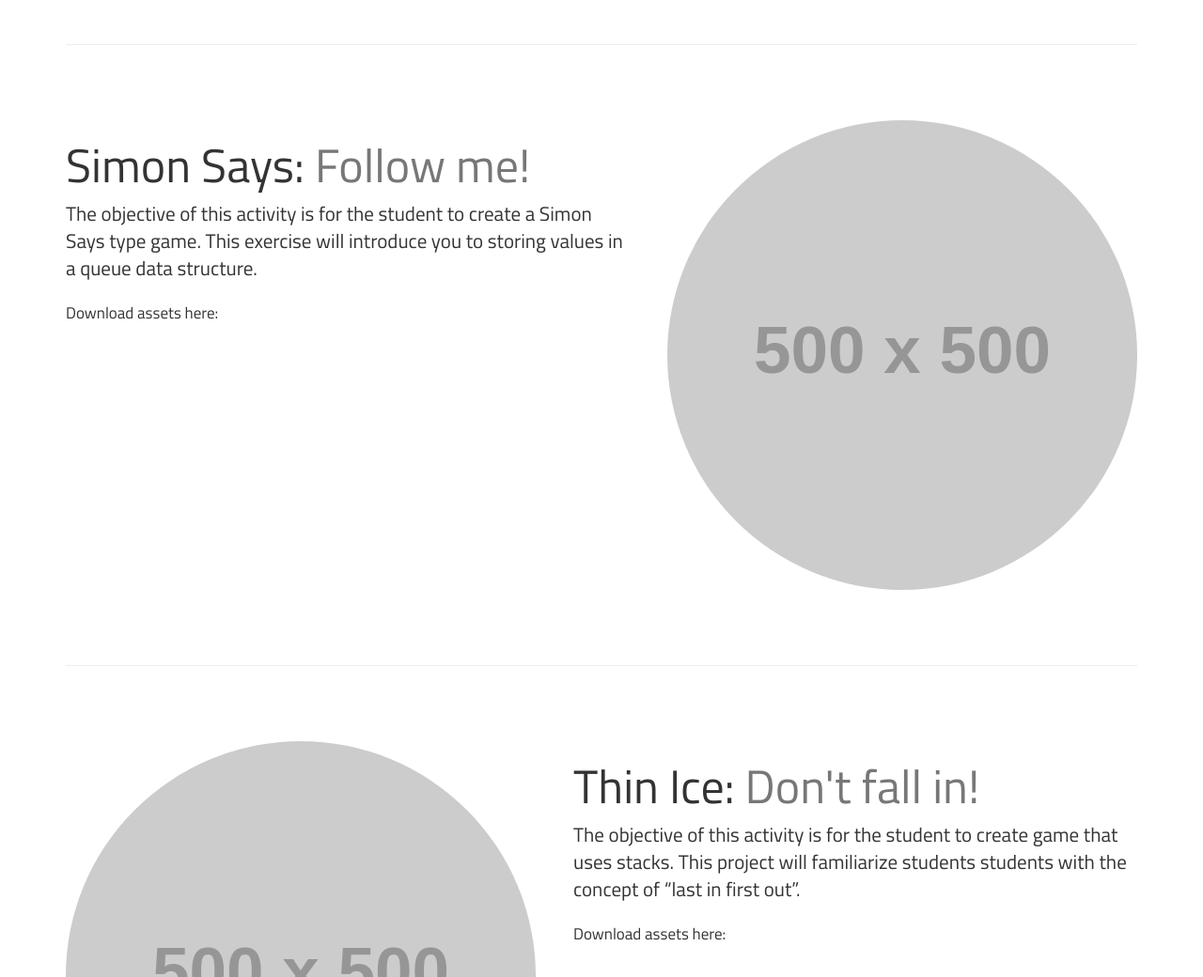
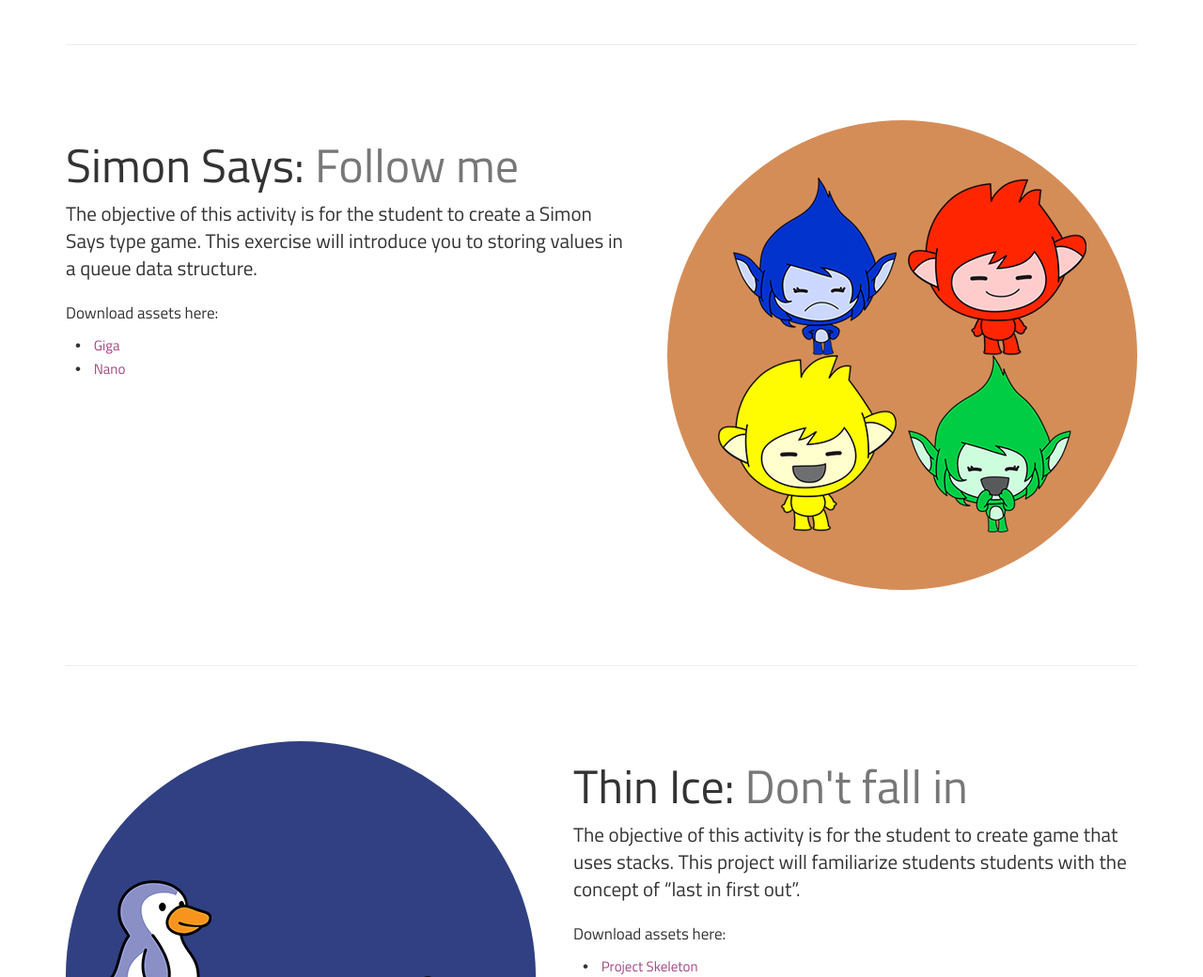
Before and after one commit to daviscodecamp/scratch2, a plain HTML site: page index.html in a window 1280 px wide. Shown: the part 1760-2800 px from the top of the page at 94% size. Drawn offline with Linux system fonts and the light colour scheme; placeholder pictures from the web are drawn by us.

Commit message:
added pictures and project assets

```diff
--- a/css/one-page-wonder.css
+++ b/css/one-page-wonder.css
@@ -30,6 +30,16 @@ body {
 
 p {
     font-size: 17px;
+}
+
+.bulletpt {
+    padding: 0 10px;
+    font-family: Arial, sans-serif;
+}
+
+.asset-link {
+    font-size: 15px;
+    color: #A44584;
 }
 
 .headline {
--- a/index.html
+++ b/index.html
@@ -9,7 +9,7 @@
     <meta name="description" content="">
     <meta name="author" content="">
 
-    <title>Davis Code Camps - Intermediate Scratch</title>
+    <title>Davis Code Camp - Intermediate Scratch</title>
 
     <!-- Bootstrap Core CSS -->
     <link href="css/bootstrap.min.css" rel="stylesheet">
@@ -84,48 +84,53 @@
 
         <!-- First Featurette -->
         <div class="featurette" id="about">
-            <img class="featurette-image img-circle img-responsive pull-right" src="http://placehold.it/500x500">
+            <img class="featurette-image img-circle img-responsive pull-right" src="assets/explorers.png">
             <h2 class="featurette-heading">Explorers:
                 <span class="text-muted">Your first platformer game</span>
             </h2>
             <p class="lead">The objective of this activity is for the student to create a simple platformer game. In this exercise, you will learn how to use variables to jump and create gravity.</p>
             <p>Download assets here:</p>
+            <p><span class="bulletpt">&bull;</span> <a href="https://ucdavis.box.com/shared/static/72rm8npcfv38ybrvc0oto4aif6k4swkm.sb2" alt="Explorers" class="asset-link">Project Skeleton</a></p>
         </div>
 
         <hr class="featurette-divider">
 
         <!-- Second Featurette -->
         <div class="featurette" id="services">
-            <img class="featurette-image img-circle img-responsive pull-left" src="http://placehold.it/500x500">
+            <img class="featurette-image img-circle img-responsive pull-left" src="assets/missiles.png">
             <h2 class="featurette-heading">Missiles:
                 <span class="text-muted">Only you can save the city</span>
             </h2>
             <p class="lead">The objective of this activity is to familiarize students to functions using the clone feature. This feature introduces students to a common programming practice called “code reuse”.</p>
             <p>Download assets here:</p>
+            <p><span class="bulletpt">&bull;</span> <a href="https://ucdavis.box.com/shared/static/y0r46igpjiuji4yrm4b2qcee5ddrdvqk.sb2" alt="Missiles" class="asset-link">Project Skeleton</a></p>
         </div>
 
         <hr class="featurette-divider">
 
         <!-- Third Featurette -->
         <div class="featurette" id="contact">
-            <img class="featurette-image img-circle img-responsive pull-right" src="http://placehold.it/500x500">
+            <img class="featurette-image img-circle img-responsive pull-right" src="assets/simon.png">
             <h2 class="featurette-heading">Simon Says:
-                <span class="text-muted">Follow me!</span>
+                <span class="text-muted">Follow me</span>
             </h2>
             <p class="lead">The objective of this activity is for the student to create a Simon Says type game. This exercise will introduce you to storing values in a queue data structure.</p>
             <p>Download assets here:</p>
+            <p><span class="bulletpt">&bull;</span> <a href="https://ucdavis.box.com/shared/static/9w4soy33g0pag6nv3pfvwv0zx8yi7r6z.sprite2" alt="Giga" class="asset-link">Giga</a><br>
+            <span class="bulletpt">&bull;</span> <a href="https://ucdavis.box.com/shared/static/uzcg0pycy18oekb2aw1hhypbi4zfl7y9.sprite2" alt="Nano" class="asset-link">Nano</a></p>
         </div>
 
         <hr class="featurette-divider">
 
-        <!-- Second Featurette -->
+        <!-- Fourth Featurette -->
         <div class="featurette" id="services">
-            <img class="featurette-image img-circle img-responsive pull-left" src="http://placehold.it/500x500">
+            <img class="featurette-image img-circle img-responsive pull-left" src="assets/thinice.png">
             <h2 class="featurette-heading">Thin Ice:
-                <span class="text-muted">Don't fall in!</span>
+                <span class="text-muted">Don't fall in</span>
             </h2>
             <p class="lead">The objective of this activity is for the student to create game that uses stacks. This project will familiarize students students with the concept of “last in first out”.</p>
             <p>Download assets here:</p>
+            <p><span class="bulletpt">&bull;</span> <a href="https://ucdavis.box.com/shared/static/mtvuqhbkgsswfy8c7c4y9jwj7v1wsgoq.sb2" alt="Thin Ice" class="asset-link">Project Skeleton</a></p>
         </div>
 
         <hr class="featurette-divider">
```
Also changed, not shown: assets/explorers.png (added), assets/missiles.png (added), assets/simon.png (added), assets/thinice.png (added).
